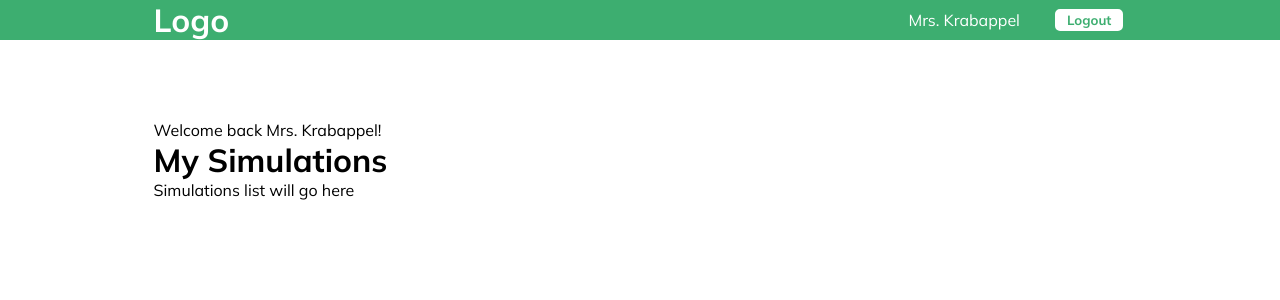
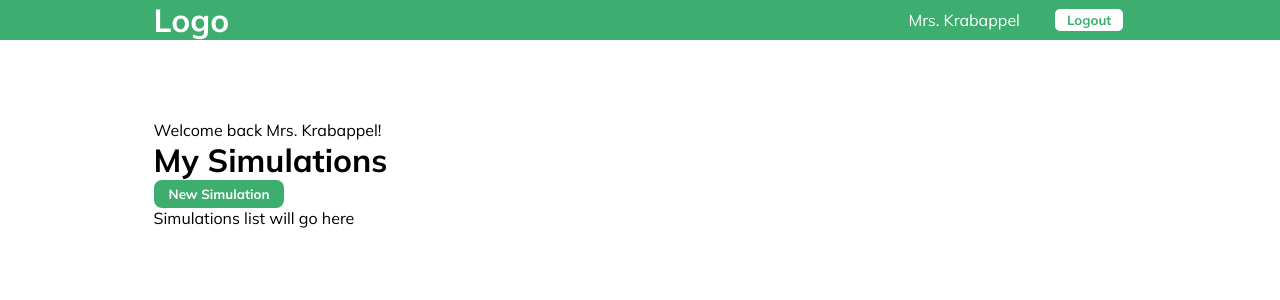
Before and after one commit to kurtisgrant/smart-money, a React (Create React App) app in the folder frontend-react/: page / in a window 1280 px wide. Both pictures are taken after typing "name@example.com" into the empty fields and a click on the button "Login". Shown: the top 300 px of the page. Built offline with nearby package versions, Linux system fonts and the light colour scheme.

Commit message:
Add button to simulations index page linking to new simulation page with react router

```diff
--- a/frontend-react/src/pages/Simulations.jsx
+++ b/frontend-react/src/pages/Simulations.jsx
@@ -1,10 +1,13 @@
 import React from 'react';
+import Button from '../components/Button';
+import { Link } from 'react-router-dom';
 
 function Simulations({ user }) {
   return (
     <div>
       <p>Welcome back {user.name}!</p>
       <h1>My Simulations</h1>
+      <Link to='/new'><Button green>New Simulation</Button></Link>
       <p>Simulations list will go here</p>
     </div>
   );
```
